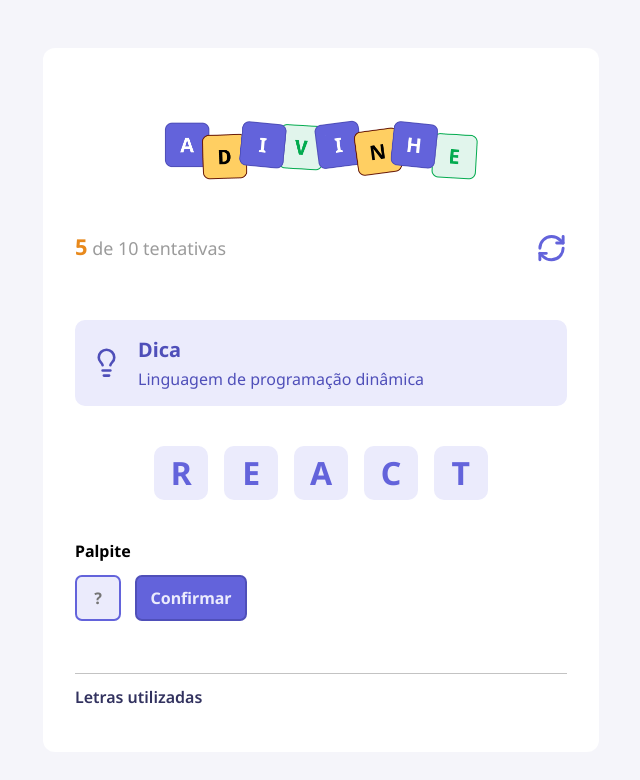
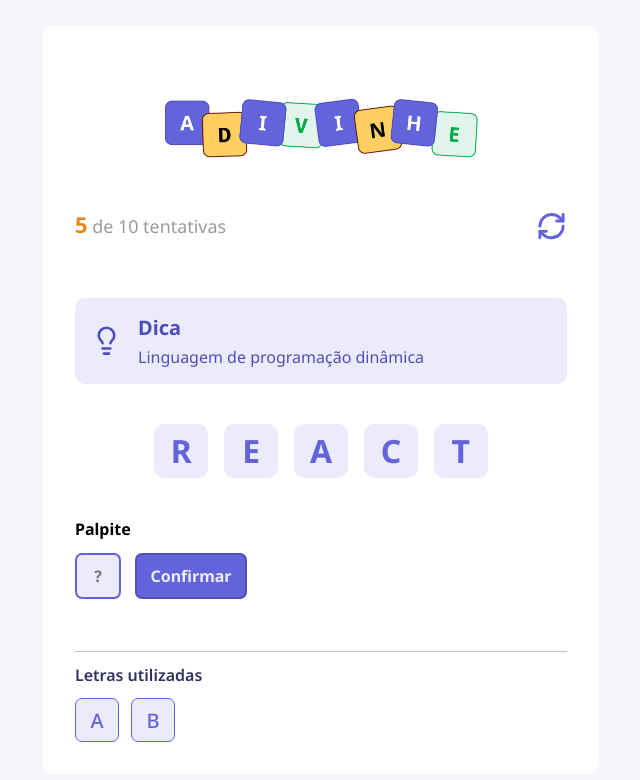
Before and after one commit to lxcasgarcia/Guessing-Game, a React (Vite) app: page / in a window 1280 px wide. Shown: the top 780 px of the page, without its empty margins (319-959 px from the left). Built offline with nearby package versions, Linux system fonts and the light colour scheme.

Commit message:
Criando a variação de tamanhos das letters

```diff
--- a/src/components/Letter/index.tsx
+++ b/src/components/Letter/index.tsx
@@ -2,11 +2,12 @@
 
 type Props = {
     value?: string
+    size?: "default" | "small"
 }
 
-export function Letter({ value = "" }: Props) {
+export function Letter({ value = "", size = "default" }: Props) {
     return (
-        <div className={styles.letter}>
+        <div className={`${styles.letter} ${size === "small" && styles.letterSmall}`}>
             <span>{value}</span>
         </div>
     )
--- a/src/components/Letter/styles.module.css
+++ b/src/components/Letter/styles.module.css
@@ -15,3 +15,13 @@
     justify-content: center;
 
 }
+
+.letterSmall {
+    width: 2.75rem;
+    height: 2.75rem;
+    border-radius: 0.43rem;
+
+    font-size: 1.25rem;
+    font-weight: 500;
+    border: 1px solid #6363db;
+}
--- a/src/components/LettersUsed/index.tsx
+++ b/src/components/LettersUsed/index.tsx
@@ -1,9 +1,16 @@
 import styles from "./styles.module.css"
+
+import { Letter } from "../Letter"
 
 export function LettersUsed(){
     return (
         <div className={styles.lettersUsed}>
             <h5>Letras utilizadas</h5>
+
+            <div>
+                <Letter value="A" size="small"/>
+                <Letter value="B" size="small"/>
+            </div>
         </div>
     )
 }
--- a/src/components/LettersUsed/styles.module.css
+++ b/src/components/LettersUsed/styles.module.css
@@ -9,4 +9,10 @@
         font-weight: 600;
         margin: 0.75rem 0;
     }
+
+    & > div {
+        display: flex;
+        gap: 0.75rem;
+        flex-wrap: wrap;
+    }
 }
```
